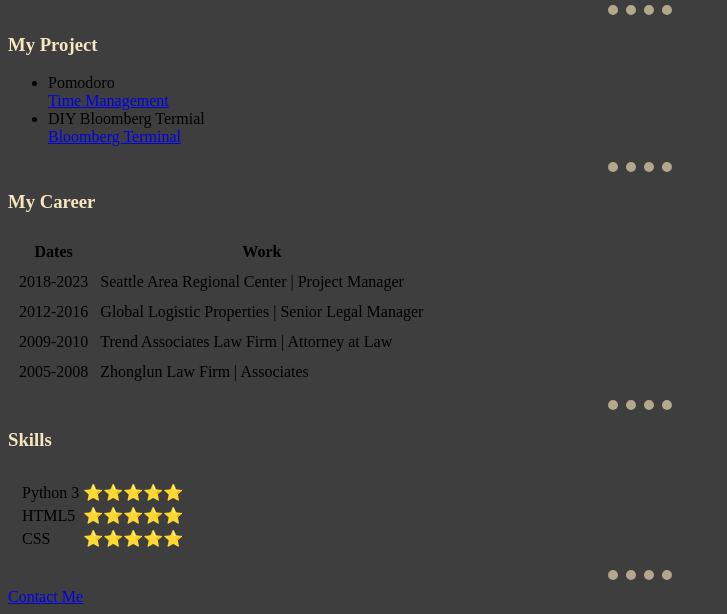
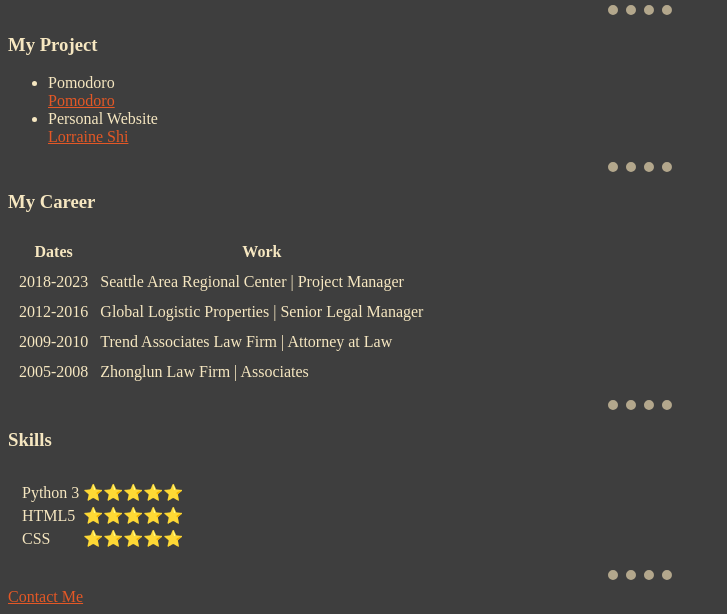
Before and after one commit to shiyinxi/CV, a plain HTML site: page index.html in a window 1280 px wide. Shown: the part 207-821 px from the top of the page, without its empty margins (0-727 px from the left). Drawn offline with Linux system fonts and the light colour scheme.

Commit message:
Add link

```diff
--- a/index.html
+++ b/index.html
@@ -21,8 +21,8 @@
     <hr>
     <h3>My Project</h3>
     <ul>
-        <li>Pomodoro</li><a href="https://github.com/shiyinxi/Pomodoro">Time Management</a>
-        <li>DIY Bloomberg Termial</li><a href="link">Bloomberg Terminal</a>
+        <li>Pomodoro</li><a href="https://github.com/shiyinxi/Pomodoro">Pomodoro</a>
+        <li>Personal Website</li><a href="https://shiyinxi.github.io/personal_portfolios/">Lorraine Shi</a>
     </ul>
     <hr>
     <h3>My Career</h3>
--- a/style.css
+++ b/style.css
@@ -1,5 +1,6 @@
     body {
         background-color:#3E3E3E;
+        color:#F6E7C1
     }
     hr {
         border-style: none;
@@ -16,3 +17,7 @@
     h3 {
         color: #F6E7c1
     }
+
+    a {
+        color: #e45826
+    }
```
